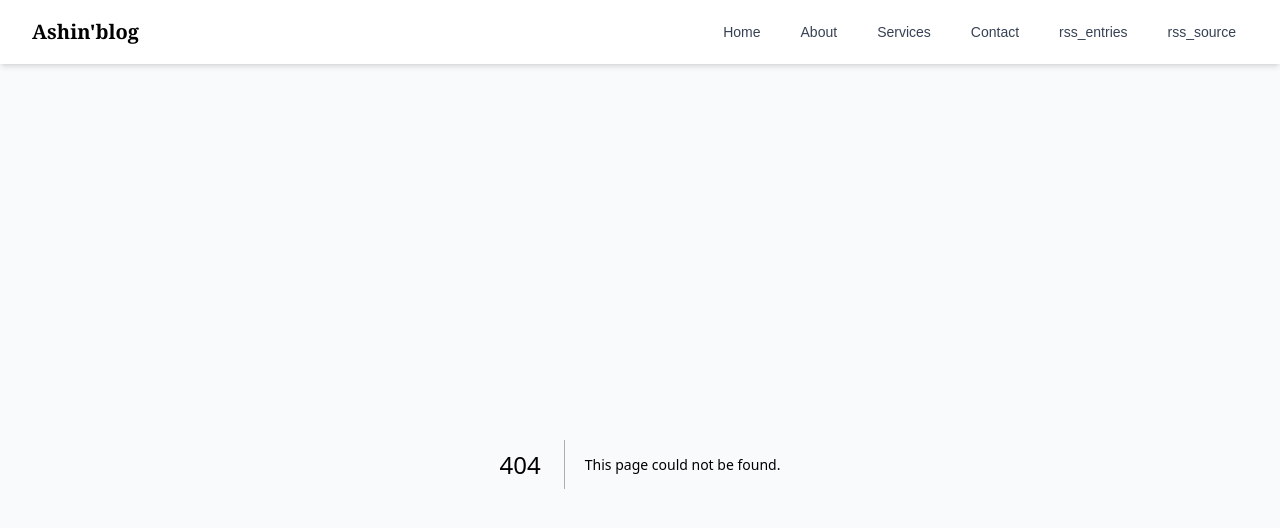
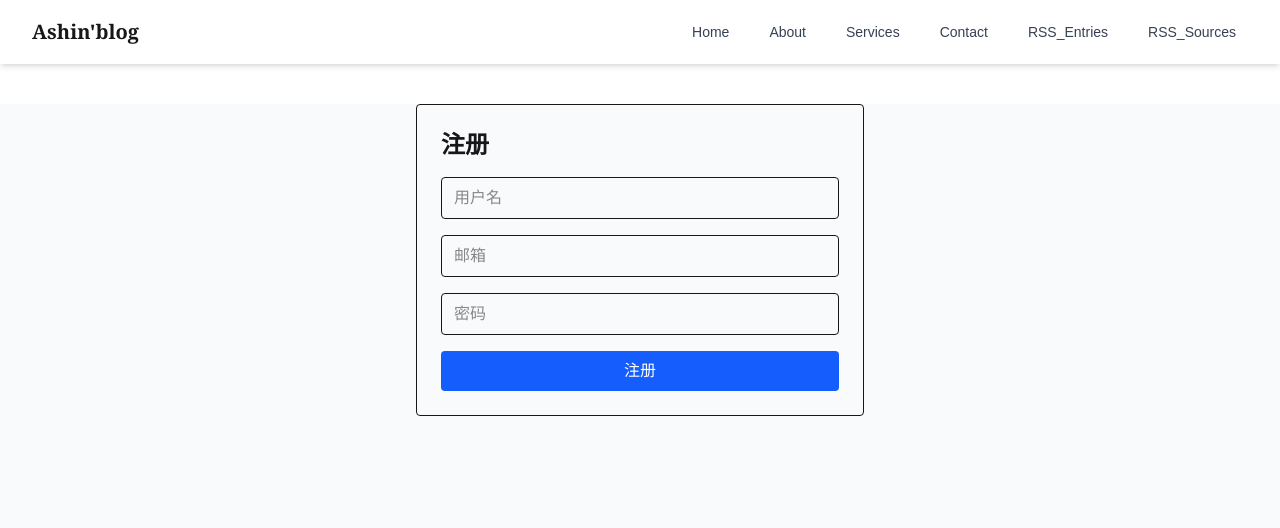
Before and after one commit to xinumh/blog-next, a Next.js app: page /register in a window 1280 px wide. Before the commit this address had no page. Shown: the top 528 px of the page. Built offline with nearby package versions, Linux system fonts and the light colour scheme.

Commit message:
feat: cookies

```diff
--- a/drizzle.config.ts
+++ /dev/null
@@ -1,12 +0,0 @@
-// drizzle.config.ts
-import type { Config } from "drizzle-kit";
-
-export default {
-  out: "./drizzle",
-  schema: "./src/db/schema.ts",
-  dialect: "turso",
-  dbCredentials: {
-    url: process.env.TURSO_DB_URL!,
-    authToken: process.env.TURSO_DB_AUTH_TOKEN,
-  },
-} satisfies Config;
--- a/drizzle/meta/0000_snapshot.json
+++ /dev/null
@@ -1,49 +0,0 @@
-{
-  "version": "6",
-  "dialect": "sqlite",
-  "id": "b1171dd0-efcc-46a5-b5f9-109510ae5675",
-  "prevId": "00000000-0000-0000-0000-000000000000",
-  "tables": {
-    "posts": {
-      "name": "posts",
-      "columns": {
-        "id": {
-          "name": "id",
-          "type": "integer",
-          "primaryKey": true,
-          "notNull": true,
-          "autoincrement": true
-        },
-        "title": {
-          "name": "title",
-          "type": "text",
-          "primaryKey": false,
-          "notNull": true,
-          "autoincrement": false
-        },
-        "content": {
-          "name": "content",
-          "type": "text",
-          "primaryKey": false,
-          "notNull": false,
-          "autoincrement": false
-        }
-      },
-      "indexes": {},
-      "foreignKeys": {},
-      "compositePrimaryKeys": {},
-      "uniqueConstraints": {},
-      "checkConstraints": {}
-    }
-  },
-  "views": {},
-  "enums": {},
-  "_meta": {
-    "schemas": {},
-    "tables": {},
-    "columns": {}
-  },
-  "internal": {
-    "indexes": {}
-  }
-}
--- a/drizzle/meta/_journal.json
+++ /dev/null
@@ -1,13 +0,0 @@
-{
-  "version": "7",
-  "dialect": "sqlite",
-  "entries": [
-    {
-      "idx": 0,
-      "version": "6",
-      "when": 1745808393874,
-      "tag": "0000_illegal_marauders",
-      "breakpoints": true
-    }
-  ]
-}
--- /dev/null
+++ b/src/app/login/page.tsx
@@ -0,0 +1,64 @@
+"use client";
+
+import { useState } from "react";
+import { useRouter } from "next/navigation";
+import { setCookie } from "@/utils/cookie";
+
+export default function LoginPage() {
+  const [email, setEmail] = useState("");
+  const [password, setPassword] = useState("");
+  const [error, setError] = useState("");
+  const router = useRouter();
+
+  const handleLogin = async (e: React.FormEvent) => {
+    e.preventDefault();
+    setError("");
+
+    const res = await fetch("/api/proxy?path=/api/login", {
+      method: "POST",
+      headers: { "Content-Type": "application/json" },
+      body: JSON.stringify({ email, password }),
+    });
+
+    const data = await res.json();
+    console.log("data", data);
+
+    if (!res.ok) {
+      setError(data.error || "登录失败");
+    } else {
+      setCookie(data.data.token);
+      router.push("/"); // 登录后跳转
+    }
+  };
+
+  return (
+    <main className="max-w-md mx-auto mt-10 p-6 border rounded">
+      <h1 className="text-2xl font-bold mb-4">登录</h1>
+      {error && <p className="text-red-600 mb-2">{error}</p>}
+      <form onSubmit={handleLogin} className="flex flex-col gap-4">
+        <input
+          type="email"
+          placeholder="邮箱"
+          value={email}
+          onChange={(e) => setEmail(e.target.value)}
+          required
+          className="border px-3 py-2 rounded"
+        />
+        <input
+          type="password"
+          placeholder="密码"
+          value={password}
+          onChange={(e) => setPassword(e.target.value)}
+          required
+          className="border px-3 py-2 rounded"
+        />
+        <button
+          type="submit"
+          className="bg-blue-600 text-white px-4 py-2 rounded hover:bg-blue-700"
+        >
+          登录
+        </button>
+      </form>
+    </main>
+  );
+}
--- /dev/null
+++ b/src/app/register/page.tsx
@@ -0,0 +1,73 @@
+"use client";
+
+import { useState } from "react";
+
+export default function RegisterPage() {
+  const [email, setEmail] = useState("");
+  const [password, setPassword] = useState("");
+  const [name, setName] = useState("");
+  const [error, setError] = useState("");
+  const [success, setSuccess] = useState("");
+
+  const handleSubmit = async (e: React.FormEvent) => {
+    e.preventDefault();
+    setError("");
+    setSuccess("");
+
+    const res = await fetch("/api/proxy?path=/api/register", {
+      method: "POST",
+      headers: { "Content-Type": "application/json" },
+      body: JSON.stringify({ email, password, name }),
+    });
+
+    const data = await res.json();
+    if (!res.ok) {
+      setError(data.error || "注册失败");
+    } else {
+      setSuccess("注册成功，请登录");
+      setEmail("");
+      setPassword("");
+      setName("");
+    }
+  };
+
+  return (
+    <main className="max-w-md mx-auto mt-10 p-6 border rounded">
+      <h1 className="text-2xl font-bold mb-4">注册</h1>
+      {error && <p className="text-red-600 mb-2">{error}</p>}
+      {success && <p className="text-green-600 mb-2">{success}</p>}
+      <form onSubmit={handleSubmit} className="flex flex-col gap-4">
+        <input
+          type="text"
+          placeholder="用户名"
+          value={name}
+          onChange={(e) => setName(e.target.value)}
+          required
+          className="border px-3 py-2 rounded"
+        />
+        <input
+          type="email"
+          placeholder="邮箱"
+          value={email}
+          onChange={(e) => setEmail(e.target.value)}
+          required
+          className="border px-3 py-2 rounded"
+        />
+        <input
+          type="password"
+          placeholder="密码"
+          value={password}
+          onChange={(e) => setPassword(e.target.value)}
+          required
+          className="border px-3 py-2 rounded"
+        />
+        <button
+          type="submit"
+          className="bg-blue-600 text-white px-4 py-2 rounded hover:bg-blue-700"
+        >
+          注册
+        </button>
+      </form>
+    </main>
+  );
+}
--- a/src/components/Navigation.tsx
+++ b/src/components/Navigation.tsx
@@ -10,8 +10,8 @@ const navItems = [
   { label: "About", path: "/about" },
   { label: "Services", path: "/services" },
   { label: "Contact", path: "/contact" },
-  { label: "rss_entries", path: "/rss_entries" },
-  { label: "rss_source", path: "/rss_source" },
+  { label: "RSS_Entries", path: "/rss_entries" },
+  { label: "RSS_Sources", path: "/rss_source" },
 ];
 
 export default function Navigation() {
--- a/src/db/client.ts
+++ /dev/null
@@ -1,10 +0,0 @@
-import { drizzle } from "drizzle-orm/libsql";
-import { createClient } from "@libsql/client/web";
-import * as schema from "./schema";
-
-const tursoClient = createClient({
-  url: process.env.TURSO_DB_URL as string,
-  authToken: process.env.TURSO_DB_AUTH_TOKEN,
-});
-
-export const db = drizzle(tursoClient, { schema });
--- a/src/db/schema.ts
+++ /dev/null
@@ -1,9 +0,0 @@
-// 表结构定义
-// lib/schema.ts
-import { sqliteTable, text, integer } from "drizzle-orm/sqlite-core";
-
-export const posts = sqliteTable("posts", {
-  id: integer("id").primaryKey({ autoIncrement: true }),
-  title: text("title").notNull(),
-  content: text("content"),
-});
--- /dev/null
+++ b/src/utils/cookie.js
@@ -0,0 +1,4 @@
+export const setCookie = (token) => {
+  // 设置 cookie，expires 单位为 UTC 字符串
+  document.cookie = `token=${token}; path=/; max-age=86400; secure`;
+};
```
Also changed, not shown: package.json (+2 -10 lines), 2 other files (tests, documents, lock files or other folders).
